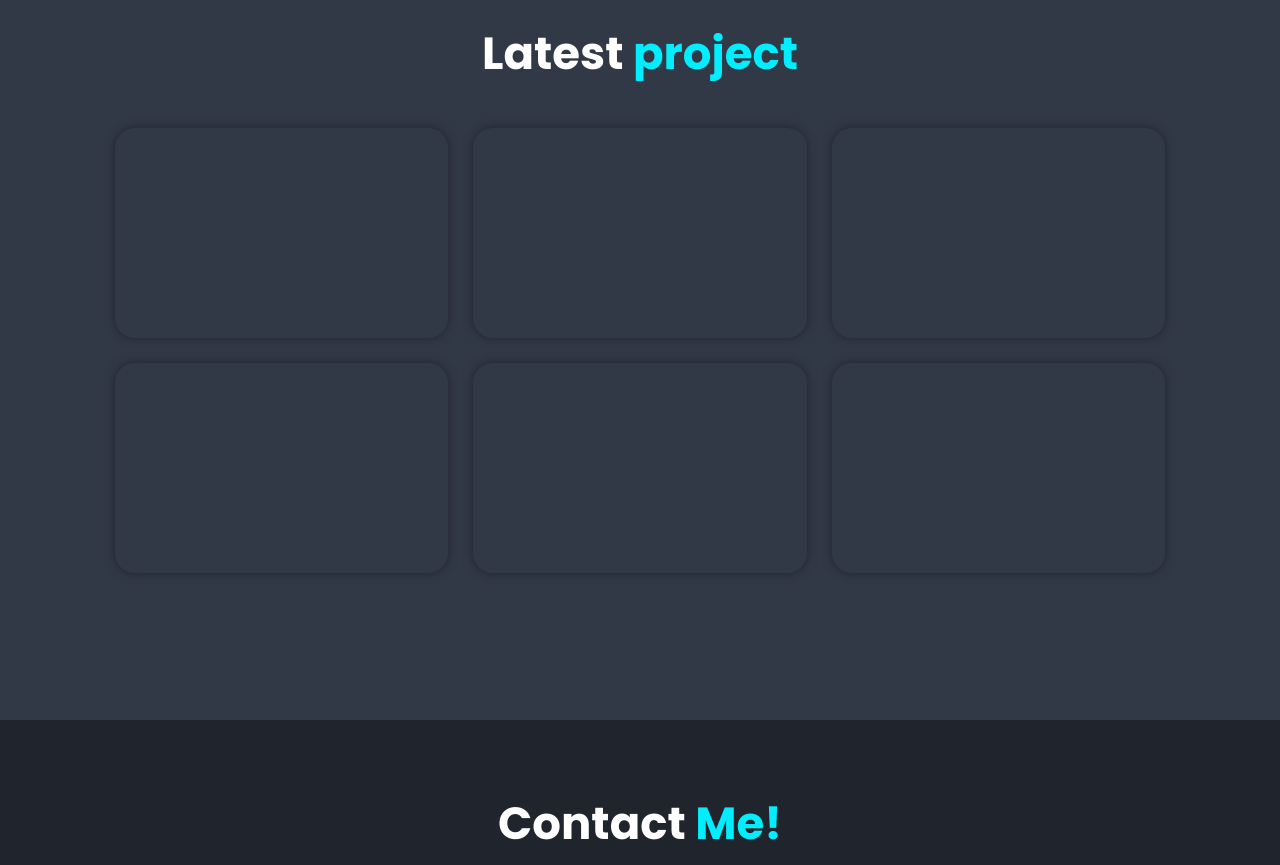
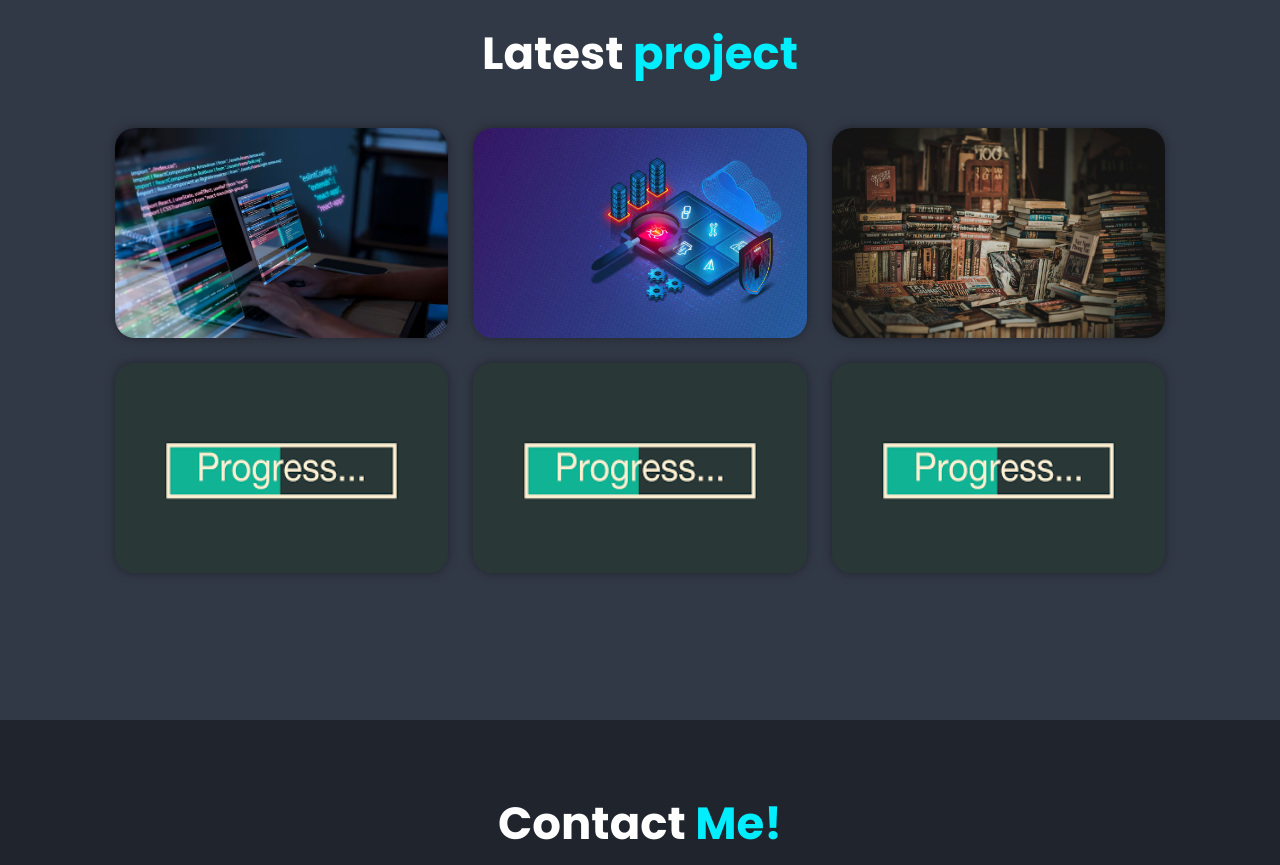
Before and after one commit to Fzn2306/MyPortfolio, a plain HTML site: page index.html in a window 1280 px wide. Shown: the part 2480-3345 px from the top of the page. Drawn offline with nearby package versions, Linux system fonts and the light colour scheme.

Commit message:
Update index.html

```diff
--- a/index.html
+++ b/index.html
@@ -101,7 +101,7 @@
         <h2 class="heading">Latest <span>project</span></h2>
         <div class="portfolio-container">
             <div class="portfolio-box">
-                <img src="/Portfolio/imgs/web-design.avif" alt="">
+                <img src="/MyPortfolio/imgs/web-design.avif" alt="">
                 <div class="portfolio-layer">
                     <h4>Web Design</h4>
                     <p>Creative in designing visually appealing and user-friendly web interfaces using modern design principles.</p>
@@ -110,7 +110,7 @@
             </div>
 
             <div class="portfolio-box">
-                <img src="/Portfolio/imgs/vapt2.jpg" alt="">
+                <img src="/MyPortfolio/imgs/vapt2.jpg" alt="">
                 <div class="portfolio-layer">
                     <h4>VAPT</h4>
                     <p>Knowledgeable in performing VAPT to identify and mitigate security flaws in web applications.</p>
@@ -119,7 +119,7 @@
             </div>
 
             <div class="portfolio-box">
-                <img src="/Portfolio/imgs/library-store.jpg" alt="">
+                <img src="/MyPortfolio/imgs/library-store.jpg" alt="">
                 <div class="portfolio-layer">
                     <h4>Library Store</h4>
                     <p>A Library Management System for managing books and users efficiently.</p>
@@ -128,7 +128,7 @@
             </div>
 
             <div class="portfolio-box">
-                <img src="/Portfolio/imgs/images.png" alt="">
+                <img src="/MyPortfolio/imgs/images.png" alt="">
                 <div class="portfolio-layer">
                     <h4>NA</h4>
                     <p>Lorem ipsum dolor sit amet consectetur adipisicing elit. Tempore molestiae nam voluptatibus veritatis consectetur quibusdam!</p>
@@ -136,7 +136,7 @@
                 </div>
             </div>
             <div class="portfolio-box">
-                <img src="/Portfolio/imgs/images.png" alt="">
+                <img src="/MyPortfolio/imgs/images.png" alt="">
                 <div class="portfolio-layer">
                     <h4>NA</h4>
                     <p>Lorem ipsum dolor sit amet consectetur adipisicing elit. Tempore molestiae nam voluptatibus veritatis consectetur quibusdam!</p>
@@ -145,7 +145,7 @@
             </div>
 
             <div class="portfolio-box">
-                <img src="/Portfolio/imgs/images.png" alt="">
+                <img src="/MyPortfolio/imgs/images.png" alt="">
                 <div class="portfolio-layer">
                     <h4>NA</h4>
                     <p>Lorem ipsum dolor sit amet consectetur adipisicing elit. Tempore molestiae nam voluptatibus veritatis consectetur quibusdam!</p>
```
